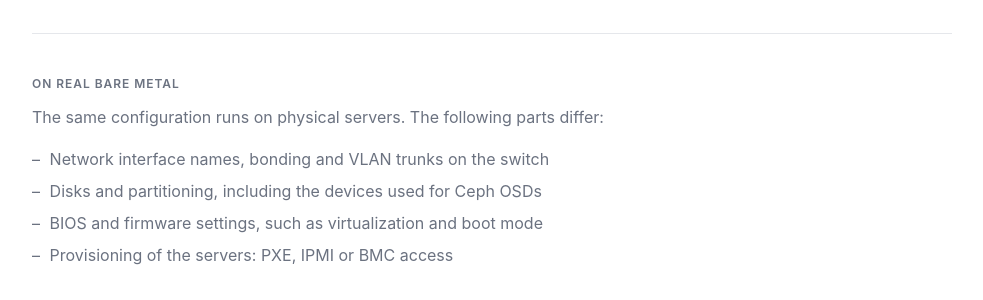
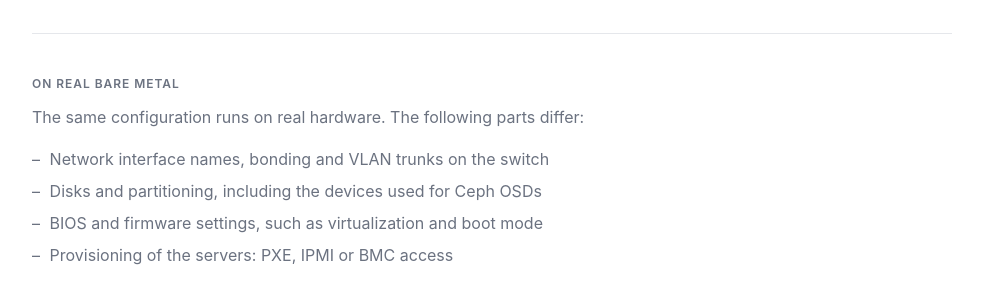
Before and after one commit to codecap/infraguide, a Jekyll site: the page built from learn/openstack/index.md, in a window 1280 px wide and 900 px high, scrolled down 2174 px. Shown: the part 153-453 px from the top of the window, without its empty margins (148-1131 px from the left). Built offline with Jekyll 4.4.1, drawn with Linux system fonts in a browser that asks for light colours; comment, search, counter and statistics services are not loaded.

Commit message:
upd: learn/* - refreshed

```diff
--- a/learn/openstack/index.md
+++ b/learn/openstack/index.md
@@ -72,8 +72,7 @@ breadcrumbs:
 <div class="section">
   <h2 class="section-label">On real bare metal</h2>
   <p>
-    The same configuration runs on physical servers. The following parts
-    differ:
+    The same configuration runs on real hardware. The following parts differ:
   </p>
   <ul>
     <li>Network interface names, bonding and VLAN trunks on the switch</li>
```
Also changed, not shown: learn/ceph/index.md (+1 -2 lines).
